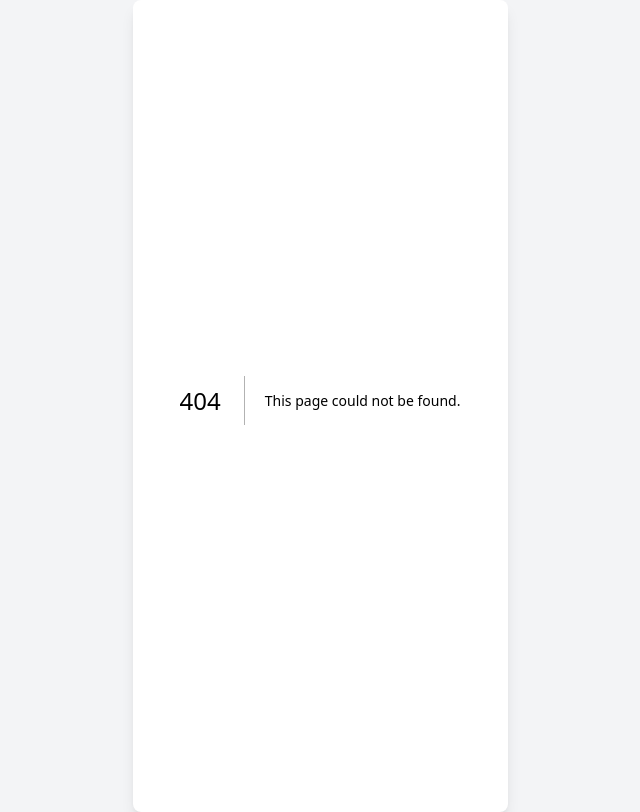
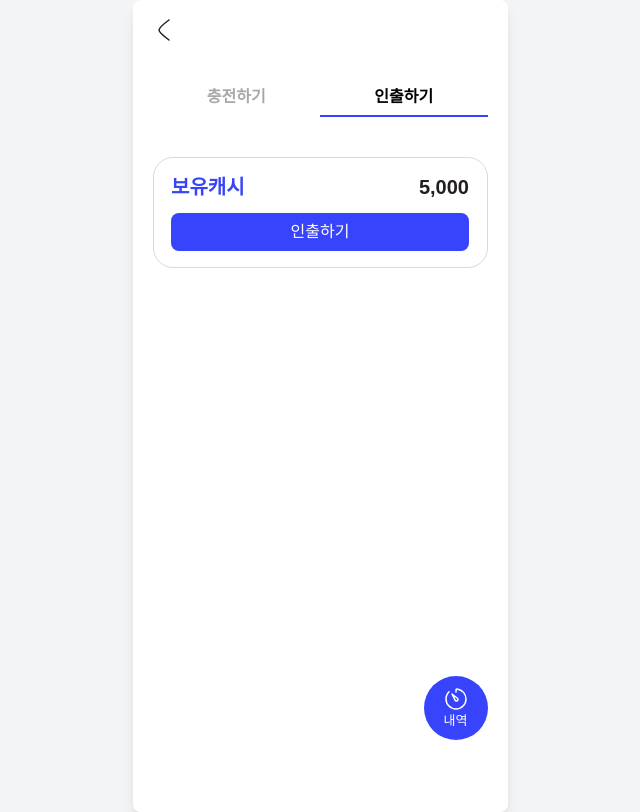
Before and after one commit to while-true-study/gjgj, a Next.js app: page /recharge in a window 1280 px wide. Before the commit this address had no page. Shown: the whole page, without its empty margins (320-960 px from the left). Built offline with nearby package versions, Linux system fonts and the light colour scheme.

Commit message:
add rechargepage

```diff
--- a/app/components/button/button.module.css
+++ b/app/components/button/button.module.css
@@ -1,19 +1,19 @@
 .button {
-    background-color: #3744FB;
-    color: #F1F1F2;
+  background-color: #3744fb;
+  color: #f1f1f2;
   border: none;
   border-radius: 8px;
   width: 335px;
   height: 47px;
   justify-content: space-between;
   align-items: center;
-    font-family: 'Noto Sans KR Medium', sans-serif;
+  font-family: "Noto Sans KR Medium", sans-serif;
   font-size: 16px;
   cursor: pointer;
 }
 
 .button.inactive {
-    background-color: #D0D2D3;
-    color: #F1F1F2;
+  background-color: #d0d2d3;
+  color: #f1f1f2;
   pointer-events: none;
 }
--- a/app/contentGuest/page.tsx
+++ b/app/contentGuest/page.tsx
@@ -6,7 +6,7 @@ import styles from "./contentGuest.module.css";
 import { Button } from "../components/button/button";
 import ContentNavigation from "./components/ContentNavigation/ContentNavigation";
 
-const page = () => {
+const ContentGuest = () => {
   return (
     <>
       <BackHeader></BackHeader>
@@ -52,4 +52,4 @@ const page = () => {
   );
 };
 
-export default page;
+export default ContentGuest;
--- /dev/null
+++ b/app/recharge/components/RechargeBar/RechargeBar.module.css
@@ -0,0 +1,38 @@
+.contentbar {
+  display: flex;
+  border: 1px solid #d9d9d9;
+  justify-content: space-between;
+  align-items: center;
+  border-radius: 20px;
+  padding: 24px 16px;
+}
+
+.cash {
+  flex-grow: 1;
+  font-size: 20px;
+  font-weight: 600;
+  color: #3744fb;
+  display: flex;
+}
+.cash img {
+  width: 36px;
+  height: 18px;
+}
+
+.money {
+  color: #fff;
+  background-color: #3744fb;
+  border-radius: 8px;
+  justify-content: center;
+  align-items: center;
+  display: flex;
+  padding: 8px 4px;
+  font-size: 16px;
+  font-weight: 600;
+  line-height: 21px;
+  cursor: pointer;
+}
+
+.hot {
+  border: 1px solid #7780fc !important;
+}
--- /dev/null
+++ b/app/recharge/components/RechargeBar/RechargeBar.tsx
@@ -0,0 +1,25 @@
+import React from "react";
+import styles from "./RechargeBar.module.css";
+
+interface Recharge {
+  cash: number;
+  money: number;
+  hot?: boolean;
+  onClick: (money: number) => void;
+}
+
+const RechargeBar = ({ cash, money, hot, onClick }: Recharge) => {
+  const fomatmoney = money.toLocaleString();
+  return (
+    <div className={`${styles.contentbar} ${hot ? styles.hot : ""}`}>
+      <div className={styles.cash}>
+        {cash}캐시 {hot && <img src="/Recharge/hot.svg"></img>}
+      </div>
+      <div onClick={() => onClick(money)} className={`${styles.money}`}>
+        {fomatmoney}원
+      </div>
+    </div>
+  );
+};
+
+export default RechargeBar;
--- /dev/null
+++ b/app/recharge/components/RechargeMenu/RechargeMenu.module.css
@@ -0,0 +1,6 @@
+.Menu {
+  display: flex;
+  flex-direction: column;
+  gap: 16px;
+  margin-top: 40px;
+}
--- /dev/null
+++ b/app/recharge/components/RechargeMenu/RechargeMenu.tsx
@@ -0,0 +1,37 @@
+import React from "react";
+import styles from "./RechargeMenu.module.css";
+import RechargeBar from "../RechargeBar/RechargeBar";
+
+const RechargeMenu = () => {
+  const RechargeHandle = () => {
+    console.log("충전");
+  };
+
+  return (
+    <div className={styles.Menu}>
+      <RechargeBar
+        cash={1000}
+        money={1000}
+        onClick={RechargeHandle}
+      ></RechargeBar>
+      <RechargeBar
+        cash={3000}
+        money={3000}
+        onClick={RechargeHandle}
+      ></RechargeBar>
+      <RechargeBar
+        cash={5000}
+        money={5000}
+        hot={true}
+        onClick={RechargeHandle}
+      ></RechargeBar>
+      <RechargeBar
+        cash={10000}
+        money={10000}
+        onClick={RechargeHandle}
+      ></RechargeBar>
+    </div>
+  );
+};
+
+export default RechargeMenu;
--- /dev/null
+++ b/app/recharge/components/TakeOut/TakeOut.module.css
@@ -0,0 +1,37 @@
+.content {
+  margin-top: 40px;
+  border: 1px solid #d9d9d9;
+  padding: 16px 17.5px;
+  border-radius: 20px;
+}
+
+.cashline {
+  display: flex;
+  justify-content: space-between;
+  margin-bottom: 12px;
+}
+
+.cashline span {
+  font-size: 20px;
+  font-weight: 600;
+  line-height: 27px;
+}
+
+.cashline span:nth-child(1) {
+  color: #3744fb;
+}
+.cashline span:nth-child(2) {
+  color: #231f20;
+}
+
+.button {
+  width: 100%;
+  height: 38px;
+  color: #fff;
+  border-radius: 8px;
+  background-color: #d0d2d3;
+}
+
+.canTakeout {
+  background-color: #3744fb !important;
+}
--- /dev/null
+++ b/app/recharge/components/TakeOut/TakeOut.tsx
@@ -0,0 +1,27 @@
+import React from "react";
+import styles from "./TakeOut.module.css";
+
+interface TakeOut {
+  money: number;
+}
+
+const TakeOut = ({ money }: TakeOut) => {
+  const TakeOut = () => {
+    console.log("TakeOut");
+  };
+  return (
+    <div className={styles.content}>
+      <div className={styles.cashline}>
+        <span>보유캐시</span> <span>{money.toLocaleString()}</span>
+      </div>
+      <button
+        className={`${styles.button} ${money > 0 ? styles.canTakeout : ""}`}
+        onClick={TakeOut}
+      >
+        인출하기
+      </button>
+    </div>
+  );
+};
+
+export default TakeOut;
--- /dev/null
+++ b/app/recharge/page.tsx
@@ -0,0 +1,55 @@
+"use client";
+
+import React, { useState } from "react";
+import styles from "./recharge.module.css";
+import BackHeader from "../components/backHeader/BackHeader";
+import RechargeMenu from "./components/RechargeMenu/RechargeMenu";
+import TakeOut from "./components/TakeOut/TakeOut";
+
+const Recharge = () => {
+  const [activeTab, setActiveTab] = useState<string>("인출");
+  const recordClick = () => {
+    console.log("recordClick");
+  };
+  return (
+    <>
+      <BackHeader></BackHeader>
+      <div className={styles.content}>
+        <div className={styles.headBar}>
+          <span
+            className={activeTab === "충전" ? styles.select : ""}
+            onClick={() => setActiveTab("충전")}
+          >
+            충전하기
+          </span>
+          <span
+            className={activeTab === "인출" ? styles.select : ""}
+            onClick={() => setActiveTab("인출")}
+          >
+            인출하기
+          </span>
+          <div
+            className={styles.underline}
+            style={{
+              left: activeTab === "충전" ? "0%" : "50%",
+            }}
+          ></div>
+        </div>
+        <div>
+          {activeTab === "충전" ? (
+            <RechargeMenu></RechargeMenu>
+          ) : (
+            <TakeOut money={5000}></TakeOut>
+          )}
+        </div>
+
+        <div className={styles.record} onClick={recordClick}>
+          <img src="/Recharge/history.svg"></img>
+          <span>내역</span>
+        </div>
+      </div>
+    </>
+  );
+};
+
+export default Recharge;
--- /dev/null
+++ b/app/recharge/recharge.module.css
@@ -0,0 +1,56 @@
+.content {
+  padding: 20px;
+  position: relative;
+  height: 95%;
+}
+
+.headBar {
+  margin-top: 20px;
+  display: flex;
+  align-items: center;
+  justify-content: center;
+  position: relative;
+}
+
+.headBar span {
+  flex-grow: 1;
+  display: flex;
+  align-items: center;
+  justify-content: center;
+  cursor: pointer;
+  font-size: 16px;
+  font-weight: 600;
+  color: #a6a8ab;
+  margin-bottom: 8px;
+}
+
+.select {
+  color: black !important;
+}
+
+.underline {
+  position: absolute;
+  bottom: 0;
+  left: 0;
+  width: 50%;
+  height: 2px;
+  background-color: #3744fb;
+  transition: left 0.3s ease-in-out;
+}
+
+.record {
+  width: 64px;
+  height: 64px;
+  background-color: #3744fb;
+  color: #fff;
+  border-radius: 50%;
+  position: absolute;
+  right: 20px;
+  bottom: 76px;
+  display: flex;
+  flex-direction: column;
+  justify-content: center;
+  align-items: center;
+  font-size: 13px;
+  cursor: pointer;
+}
```
Also changed, not shown: public/Recharge/history.svg (added), public/Recharge/hot.svg (added). Lines whose indentation alone changed are shown as unchanged.
